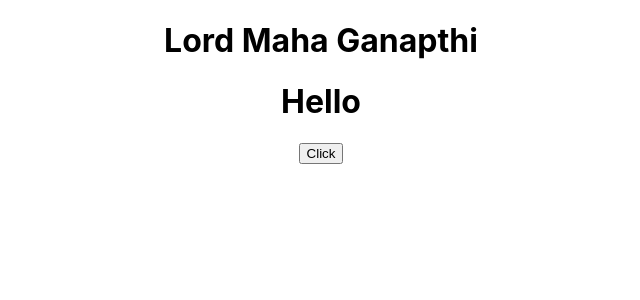
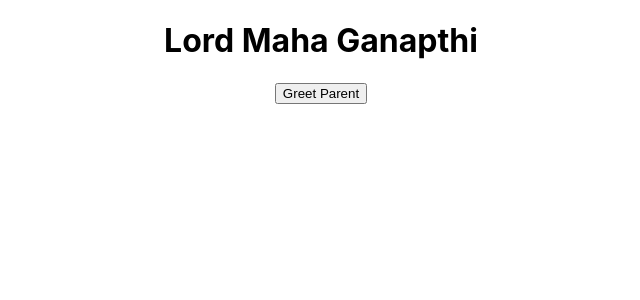
Before and after one commit to kiran226/demow, a React (Create React App) app: page / in a window 1280 px wide. Shown: the top 300 px of the page, without its empty margins (319-959 px from the left). Built offline with nearby package versions, Linux system fonts and the light colour scheme.

Commit message:
child to parent

```diff
--- a/src/App.js
+++ b/src/App.js
@@ -1,14 +1,15 @@
 
 import './App.css';
-import EventBind from './components/EventBind';
+import ParentComponent from './components/ParentComponent';
+// import EventBind from './components/EventBind';
 
 function App() {
   return (
     <div className="App">
      <h1>Lord Maha Ganapthi</h1>
 
-     <EventBind/>
-
+     {/* <EventBind/> */}
+     <ParentComponent />
     </div>
   );
 }
--- /dev/null
+++ b/src/components/ChildComponent.js
@@ -0,0 +1,11 @@
+import React from 'react'
+
+function ChildComponent(props) {
+    return (
+        <div>
+            <button onClick={props.greetHandler} > Greet Parent </button>
+        </div>
+    )
+}
+
+export default ChildComponent
--- /dev/null
+++ b/src/components/ParentComponent.js
@@ -0,0 +1,28 @@
+import React, { Component } from 'react'
+import ChildComponent from './ChildComponent';
+
+class ParentComponent extends Component {
+
+    constructor(props) {
+        super(props)
+
+        this.state = {
+             parentName : "Parent"
+        }
+        this.greetParent = this.greetParent.bind(this);
+    }
+
+    greetParent(){
+        alert(`Hello ${this.state.parentName}`)
+    }
+
+    render() {
+        return (
+            <div>
+                <ChildComponent greetHandler={this.greetParent} />
+            </div>
+        )
+    }
+}
+
+export default ParentComponent
```
